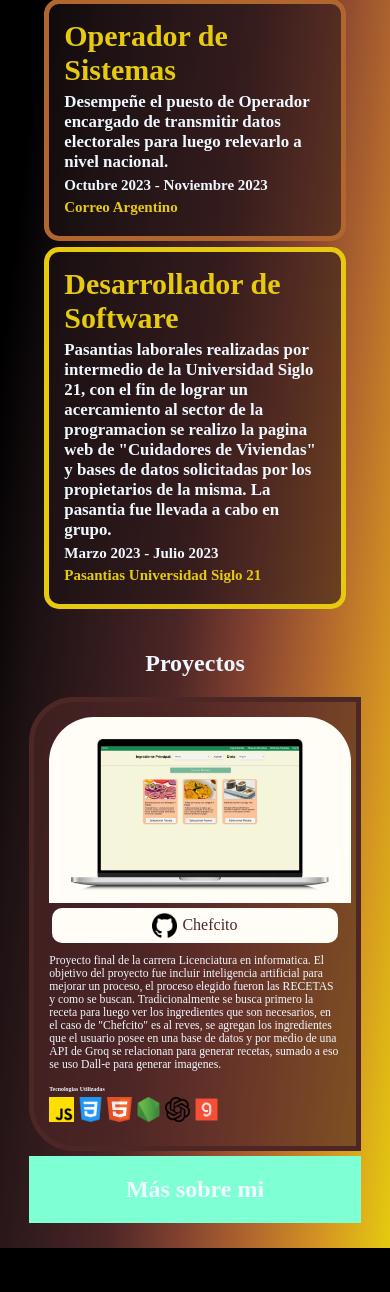
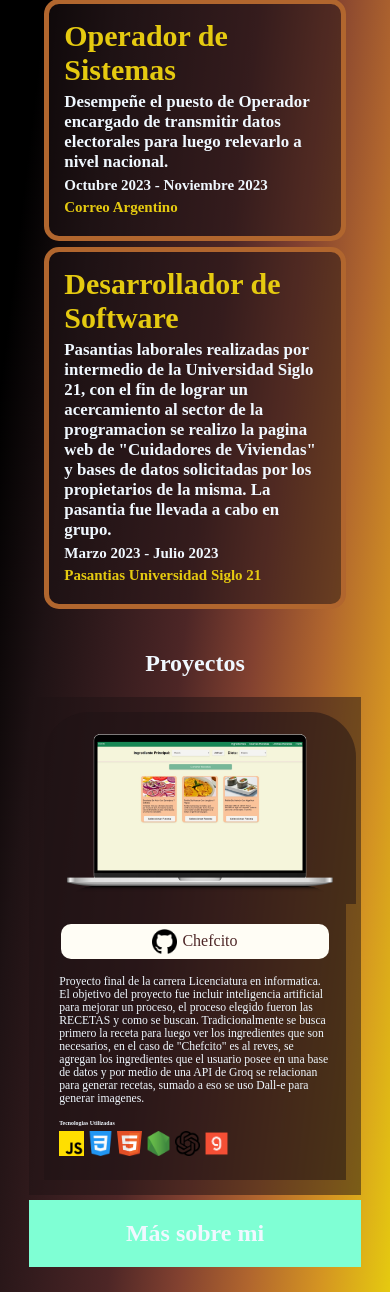
Before and after one commit to GOddovero/portfolio, a PHP site: page / in a window 390 px wide. Shown: the part 2007-3299 px from the top of the page. Before the commit the page ends 3255 px from the top, so only its background shows below. Run offline with PHP 8.4, Linux system fonts and the light colour scheme.

Commit message:
mobiletest

```diff
--- a/index.html
+++ b/index.html
@@ -110,7 +110,7 @@
                     <h5 class="fecha_experiencia">Octubre 2023 - Noviembre 2023</h5>
                     <h6 class="lugar_experiencia">Correo Argentino</h6>
                 </div>
-                <div class="contenido_experiencia" id="impar">
+                <div class="contenido_experiencia" id="contenido_experiencia_ultimo">
                     <h3 class="titulo_experiencia">Desarrollador de Software</h3>
                     <h4 class="descripcion_experiencia">Pasantias laborales realizadas por intermedio de la Universidad
                         Siglo 21, con el fin de lograr un acercamiento al sector de la programacion se realizo la pagina
--- a/styles/styles.css
+++ b/styles/styles.css
@@ -157,7 +157,7 @@ h2 {
 }
 
 .contenido_experiencia {
-    background-color: #1e121480;
+    background-color: #1e121481;
     height: auto;
     width: 100vw;
     border: 5px solid;
@@ -205,13 +205,23 @@ h2 {
     display: flex;
     flex-direction: row;
     justify-content: space-between;
+    padding: 15px;
+    margin-bottom: 5px;
+}
+.contenido_texto_proyectos{
+    display: flex;
+    flex-direction: column;
+    justify-content: space-between;
     gap: 2%;
     padding: 15px;
-    border: 5px solid;
-    border-radius: 45px 0 0 45px;
-    margin-bottom: 5px;
-    background-color: #4d2626a7;
-    border-color: #4d2626;
+    background-color: #1e121481;
+    margin: 0;
+}
+.img_proyectos{
+    width: 45%;
+    height: auto;
+    padding: 5px;
+    background-color: #1e121481;
 }
 
 .a_proyectos{
@@ -229,11 +239,7 @@ h2 {
     padding: 5px;
     border-radius: 10px;
 }
-.img_proyectos{
-    width: 45%;
-    height: auto;
-    padding: 5px;
-}
+
 .descripcion_proyecto{
     font-size: 1vw;
     margin-bottom: 15px;
@@ -306,6 +312,7 @@ h2 {
         justify-content: space-between;
         gap: 2%;
         padding: 15px;
+        background-color: #1e121481;
     }
 
     .a_proyectos{
@@ -344,7 +351,6 @@ h2 {
         width: 100%;
         height: auto;
         margin: auto;
-        background-color: #fffdf5;
         border-radius: 45px 45px 0 0;
         padding: 5px;
     }
```
